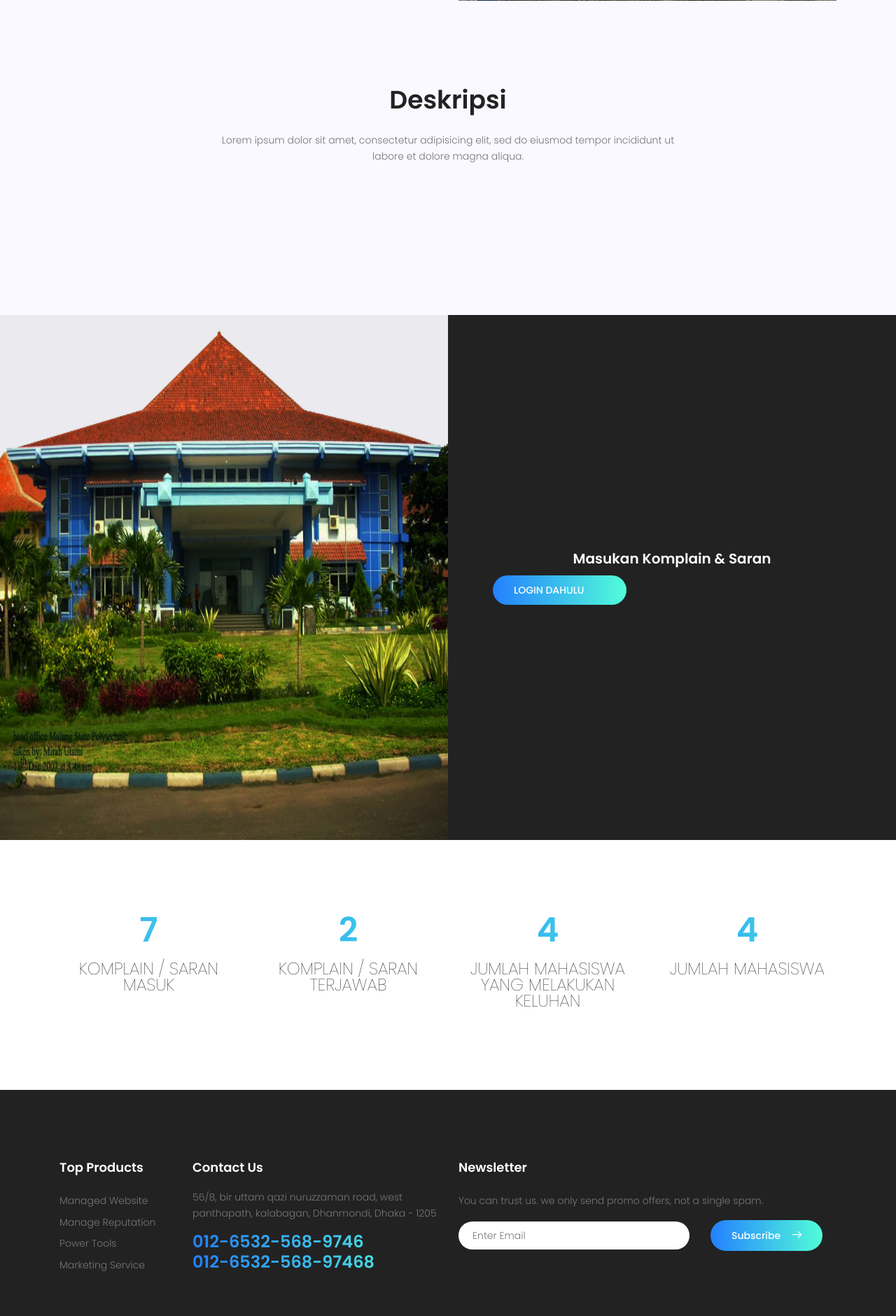
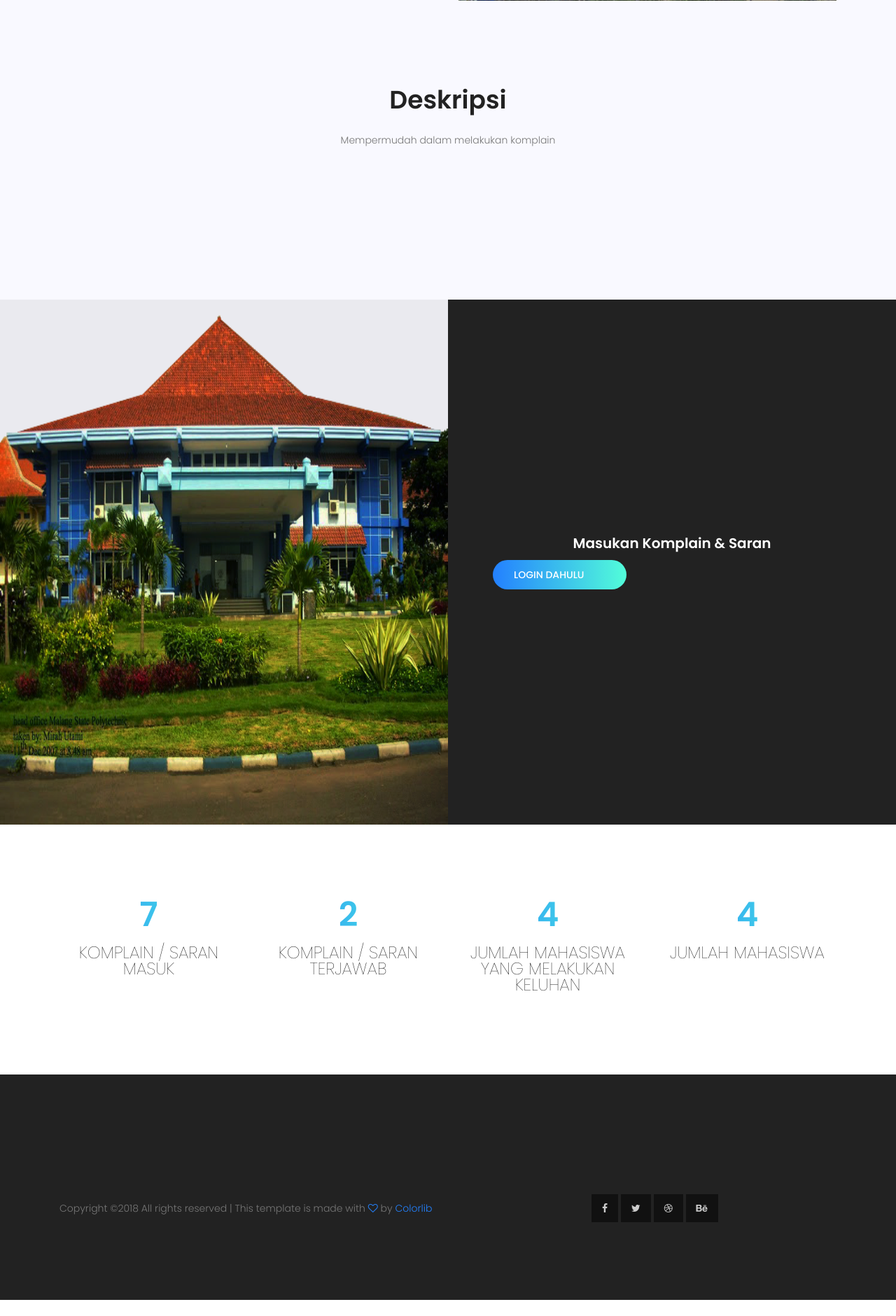
Before and after one commit to aldansorry/komlen, a CodeIgniter app: page / in a window 1280 px wide. Shown: the part 920-2800 px from the top of the page at 70% size. After the commit the page ends 2777 px from the top, so only its background shows below. Run offline with CodeIgniter, Linux system fonts and the light colour scheme; data comes from the database, SQL or seed files in the repository; some libraries are stand-ins or nearby versions.

Commit message:
update home

```diff
--- a/application/views/home.php
+++ b/application/views/home.php
@@ -14,7 +14,7 @@
 		<!-- meta character set -->
 		<meta charset="UTF-8">
 		<!-- Site Title -->
-		<title>Medical</title>
+		<title>Komplain Online</title>
 
 		<link href="https://fonts.googleapis.com/css?family=Poppins:100,200,400,300,500,600,700" rel="stylesheet">
 			<!--
@@ -42,7 +42,10 @@
 								<nav class="">
 									<a href="#home">Home</a>
 									<a href="#deskripsi">Deskrispsi</a>
+									<?php if ($this->session->userdata('logged_in_user') != null): ?>
+
 									<a href="#keluhan">List Keluhan</a>
+									<?php endif ?>
 									<a href="#tambahkeluhan">Tambah Keluhan</a>
 									<?php if ($this->session->userdata("logged_in_user") == null): ?>
 										<a href="<?php echo base_url("Login") ?>">Login</a>
@@ -90,7 +93,7 @@
 							<div class="col-md-8 pb-80 header-text">
 								<h1>Deskripsi</h1>
 								<p>
-									Lorem ipsum dolor sit amet, consectetur adipisicing elit, sed do eiusmod tempor incididunt ut <br> labore  et dolore magna aliqua.
+									Mempermudah dalam melakukan komplain
 								</p>
 							</div>
 						</div>
@@ -263,53 +266,6 @@
 	<!-- start footer Area -->
 	<footer class="footer-area section-gap">
 		<div class="container">
-			<div class="row">
-				<div class="col-lg-2  col-md-6">
-					<div class="single-footer-widget">
-						<h6>Top Products</h6>
-						<ul class="footer-nav">
-							<li><a href="#">Managed Website</a></li>
-							<li><a href="#">Manage Reputation</a></li>
-							<li><a href="#">Power Tools</a></li>
-							<li><a href="#">Marketing Service</a></li>
-						</ul>
-					</div>
-				</div>
-				<div class="col-lg-4  col-md-6">
-					<div class="single-footer-widget mail-chimp">
-						<h6 class="mb-20">Contact Us</h6>
-						<p>
-							56/8, bir uttam qazi nuruzzaman road, west panthapath, kalabagan, Dhanmondi, Dhaka - 1205
-						</p>
-						<h3>012-6532-568-9746</h3>
-						<h3>012-6532-568-97468</h3>
-					</div>
-				</div>
-				<div class="col-lg-6  col-md-12">
-					<div class="single-footer-widget newsletter">
-						<h6>Newsletter</h6>
-						<p>You can trust us. we only send promo offers, not a single spam.</p>
-						<div id="mc_embed_signup">
-							<form target="_blank" novalidate="true" action="https://spondonit.us12.list-manage.com/subscribe/post?u=1462626880ade1ac87bd9c93a&amp;id=92a4423d01" method="get" class="form-inline">
-
-								<div class="form-group row" style="width: 100%">
-									<div class="col-lg-8 col-md-12">
-										<input name="EMAIL" placeholder="Enter Email" onfocus="this.placeholder = ''" onblur="this.placeholder = 'Enter Email '" required="" type="email">
-										<div style="position: absolute; left: -5000px;">
-											<input name="b_36c4fd991d266f23781ded980_aefe40901a" tabindex="-1" value="" type="text">
-										</div>
-									</div>
-
-									<div class="col-lg-4 col-md-12">
-										<button class="nw-btn primary-btn">Subscribe<span class="lnr lnr-arrow-right"></span></button>
-									</div>
-								</div>
-								<div class="info"></div>
-							</form>
-						</div>
-					</div>
-				</div>
-			</div>
 
 			<div class="row footer-bottom d-flex justify-content-between">
 				<p class="col-lg-8 col-sm-12 footer-text m-0">
```
